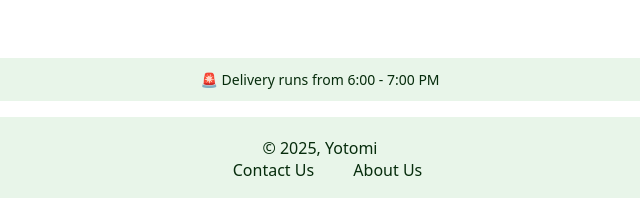
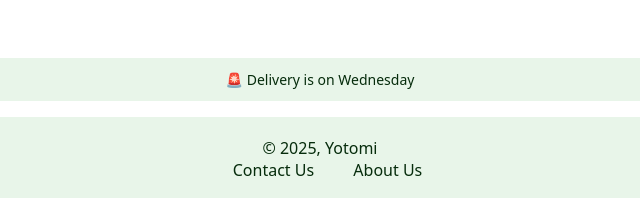
Before and after one commit to Enoch091/Yotomi, a website: page menu-egusi.html in a window 1280 px wide. Shown: the part 677-875 px from the top of the page, 320-960 px from the left. Drawn offline with Linux system fonts and the light colour scheme.

Commit message:
Updated menu pages and alert modifications

```diff
--- a/menu-egusi.html
+++ b/menu-egusi.html
@@ -73,7 +73,7 @@
     </main>
 
     <div class="delivery-alert">
-        <p>&#x1F6A8; Delivery runs from 6:00 - 7:00 PM</p>
+        <p>&#x1F6A8; Delivery is on Wednesday</p>
     </div>
 
 
```
Also changed, not shown: menu-efo.html (+1 -1 lines), menu-okro.html (+1 -1 lines), menu-redstew.html (+1 -1 lines).
